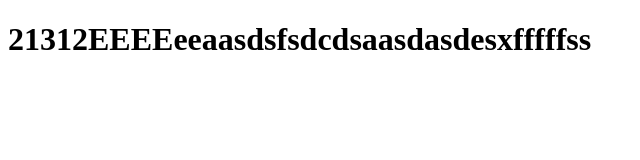
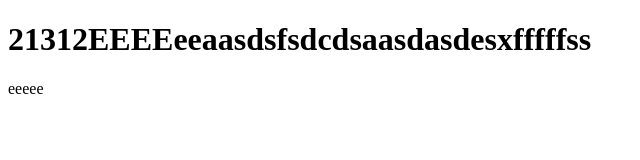
Before and after one commit to Caskito1/proyectoDemoCursosPrework, a plain HTML site: page index.html in a window 1280 px wide. Shown: the full height of the page, 0-640 px from the left. Drawn offline with Linux system fonts and the light colour scheme.

Commit message:
cambios agregados eee

```diff
--- a/index.html
+++ b/index.html
@@ -9,5 +9,6 @@
 
 <body>
     <h1>21312EEEEeeaasdsfsdcdsaasdasdesxfffffss</h1>
+    <p>eeeee</p>
 </body>
 </html>
```
